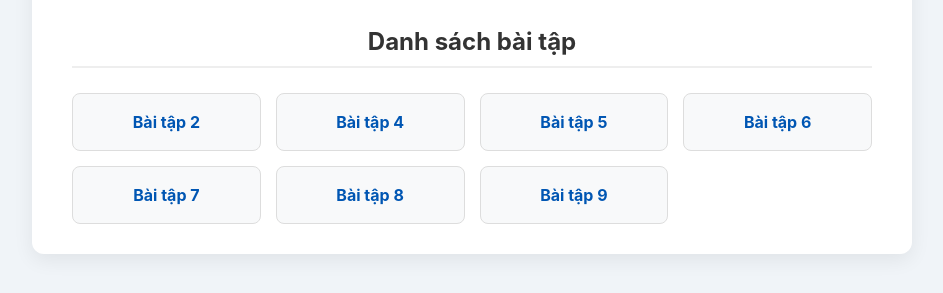
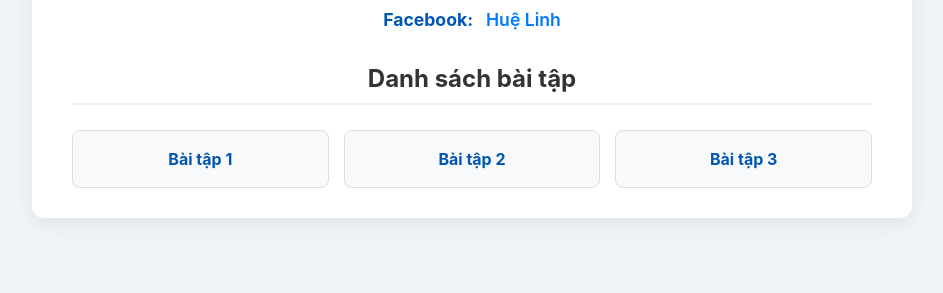
Before and after one commit to linhtruong31231022202-creator/HLinh.github.io, a plain HTML site: page Tuan4/index.html in a window 1280 px wide. Shown: the part 385-678 px from the top of the page, without its empty margins (168-1111 px from the left). Drawn offline with nearby package versions, Linux system fonts and the light colour scheme.

Commit message:
Update index.html

```diff
--- a/Tuan4/index.html
+++ b/Tuan4/index.html
@@ -3,7 +3,7 @@
 <head>
     <meta charset="UTF-8">
     <meta name="viewport" content="width=device-width, initial-scale=1.0">
-    <title>Trang tổng hợp bài tập tuần 2 - Huệ Linh</title>
+    <title>Trang tổng hợp bài tập tuần 4 - Huệ Linh</title>
 
     <link
         rel="stylesheet"
@@ -134,13 +134,10 @@
         <h2>Danh sách bài tập</h2>
 
         <ul class="exercise-list">
-            <li><a href="https://linhtruong31231022202-creator.github.io/HLinh.github.io/Tuan3/VeNha/Baitap2.html" target="_blank">Bài tập 2</a></li>
-            <li><a href="https://linhtruong31231022202-creator.github.io/HLinh.github.io/Tuan3/VeNha/Baitap4.html" target="_blank">Bài tập 4</a></li>
-            <li><a href="https://linhtruong31231022202-creator.github.io/HLinh.github.io/Tuan3/VeNha/Baitap5.html" target="_blank">Bài tập 5</a></li>
-            <li><a href="https://linhtruong31231022202-creator.github.io/HLinh.github.io/Tuan3/VeNha/Baitap6.html" target="_blank">Bài tập 6</a></li>
-            <li><a href="https://linhtruong31231022202-creator.github.io/HLinh.github.io/Tuan3/VeNha/Baitap7.html" target="_blank">Bài tập 7</a></li>
-            <li><a href="https://linhtruong31231022202-creator.github.io/HLinh.github.io/Tuan3/VeNha/Baitap8.html" target="_blank">Bài tập 8</a></li>
-            <li><a href="https://linhtruong31231022202-creator.github.io/HLinh.github.io/Tuan3/VeNha/Baitap9.html" target="_blank">Bài tập 9</a></li>
+            <li><a href="https://linhtruong31231022202-creator.github.io/HLinh.github.io/Tuan4/VeNha/Baitap1.html" target="_blank">Bài tập 1</a></li>
+            <li><a href="https://linhtruong31231022202-creator.github.io/HLinh.github.io/Tuan4/VeNha/Baitap2.html" target="_blank">Bài tập 2</a></li>
+            <li><a href="https://linhtruong31231022202-creator.github.io/HLinh.github.io/Tuan4/VeNha/Baitap3.html" target="_blank">Bài tập 3</a></li>
+
         </ul>
 
     </div>
```
